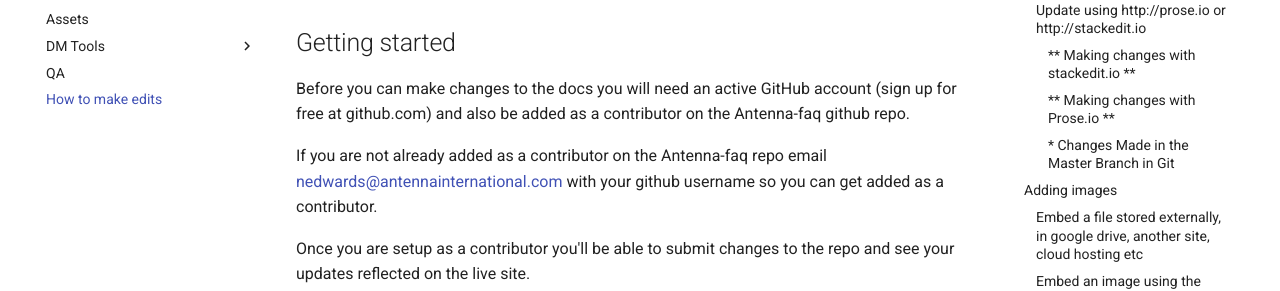
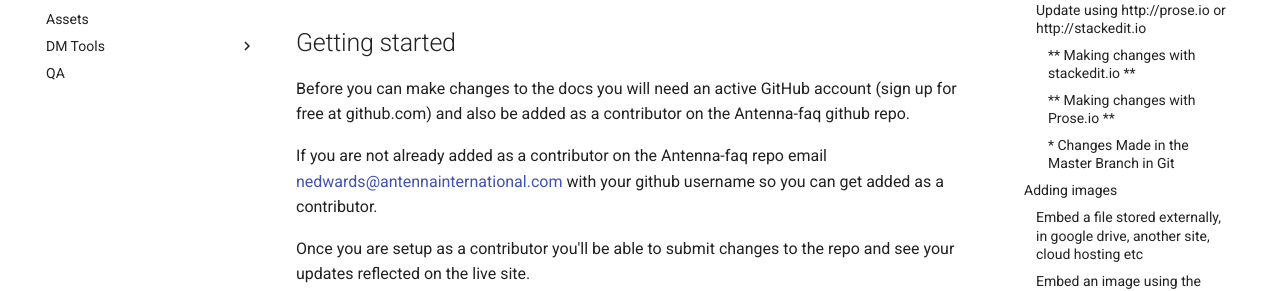
Before and after one commit to denovo/Antenna-faq, an MkDocs documentation site: the page built from docs/editing_how_to.md, in a window 1280 px wide. Shown: the part 254-545 px from the top of the page. Built offline with MkDocs 1.6.1 and Material for MkDocs 9.7.7, drawn with Linux system fonts in a browser that asks for light colours; old or Windows-style settings are respelled for this version of MkDocs.

Commit message:
temp removed page to show adding page in how to vid

```diff
--- a/mkdocs.yml
+++ b/mkdocs.yml
@@ -12,7 +12,6 @@ pages:
     - 'Smarthseet': 'dmtools/smartsheet.md'
     - 'Useful Links': 'dmtools/useful.md'
 - QA: 'qa.md'
-- How to make edits: 'editing_how_to.md'
 theme: 'material'
 extra_css: [extra.css]
 # theme: spacelab
```
